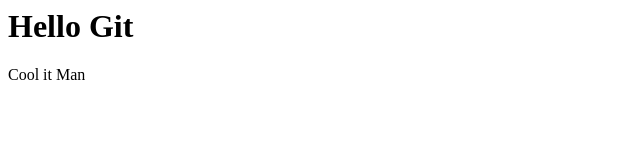
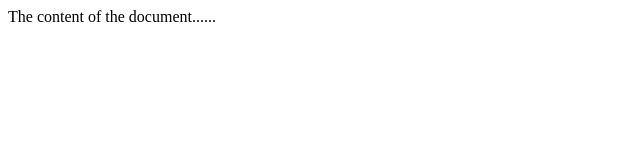
Before and after one commit to AkashDidharia/GGSSS_NK_site, a plain HTML site: page index.html in a window 1280 px wide. Shown: the whole page, without its empty margins (0-640 px from the left). Drawn offline with Linux system fonts and the light colour scheme.

Commit message:
Update index.html

```diff
--- a/index.html
+++ b/index.html
@@ -1,11 +1,11 @@
+<!DOCTYPE html>
 <html>
-  <head>
-    <title>Git Page</title>
-  </head>
-  <body>
-    <h1> Hello Git</h1>
-    <p>
-      Cool it Man
-    </p>
-  </body>
+<head>
+<title>Title of the document</title>
+</head>
+
+<body>
+The content of the document......
+</body>
+
 </html>
```
